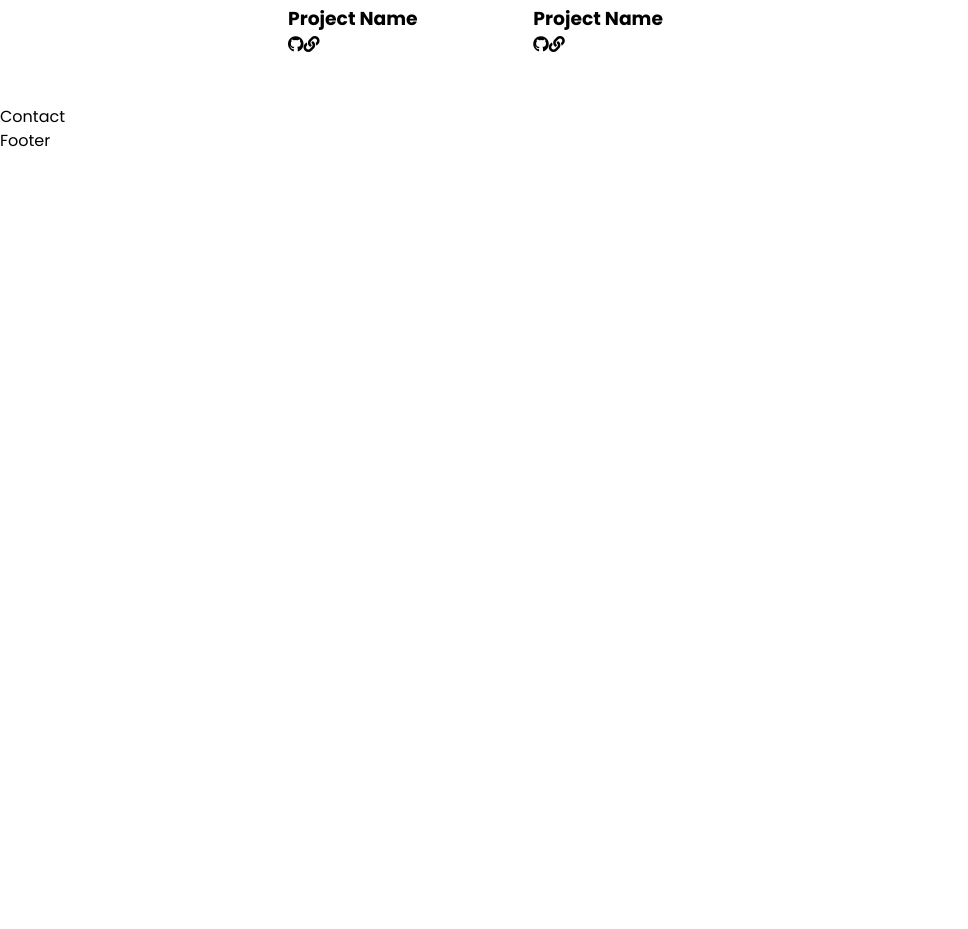
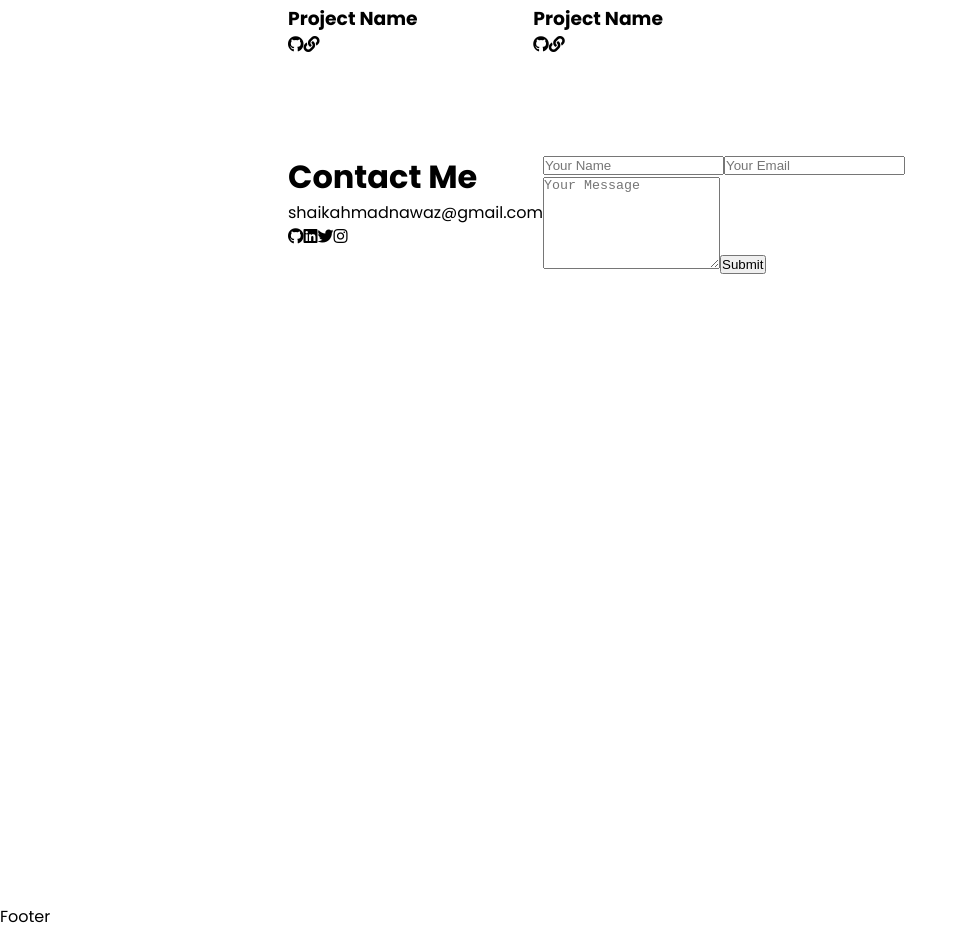
Before and after one commit to shaikahmadnawaz/portfolio-website, a React (Create React App) app: page / in a window 1280 px wide. Shown: the part 2955-3884 px from the top of the page, without its empty margins (0-968 px from the left). Before the commit the page ends 3108 px from the top, so only its background shows below. Built offline with nearby package versions, Linux system fonts and the light colour scheme.

Commit message:
contact me structure done

```diff
--- a/src/components/home/contact/Contact.js
+++ b/src/components/home/contact/Contact.js
@@ -1,7 +1,48 @@
 import React from "react";
+import "./contact.css";
 
 const Contact = () => {
-  return <div>Contact</div>;
+  return (
+    <div className="container">
+      <div className="row">
+        <div className="contact-left">
+          <h1 className="sub-title">Contact Me</h1>
+          <p>shaikahmadnawaz@gmail.com</p>
+          <div className="social-icons">
+            <a href="#" class="icon">
+              <i class="fab fa-github"></i>
+            </a>
+            <a href="#" class="icon">
+              <i class="fab fa-linkedin"></i>
+            </a>
+            <a href="#" class="icon">
+              <i class="fab fa-twitter"></i>
+            </a>
+            <a href="#" class="icon">
+              <i class="fab fa-instagram"></i>
+            </a>
+          </div>
+        </div>
+        <div className="contact-right">
+          <form action="">
+            <input type="text" name="Name" placeholder="Your Name" required />
+            <input
+              type="email"
+              name="email"
+              placeholder="Your Email"
+              required
+            />
+            <textarea
+              name="Message"
+              placeholder="Your Message"
+              rows="6"
+            ></textarea>
+            <button type="submit">Submit</button>
+          </form>
+        </div>
+      </div>
+    </div>
+  );
 };
 
 export default Contact;
--- /dev/null
+++ b/src/components/home/contact/contact.css
@@ -0,0 +1,3 @@
+.container .row {
+  display: flex;
+}
```
